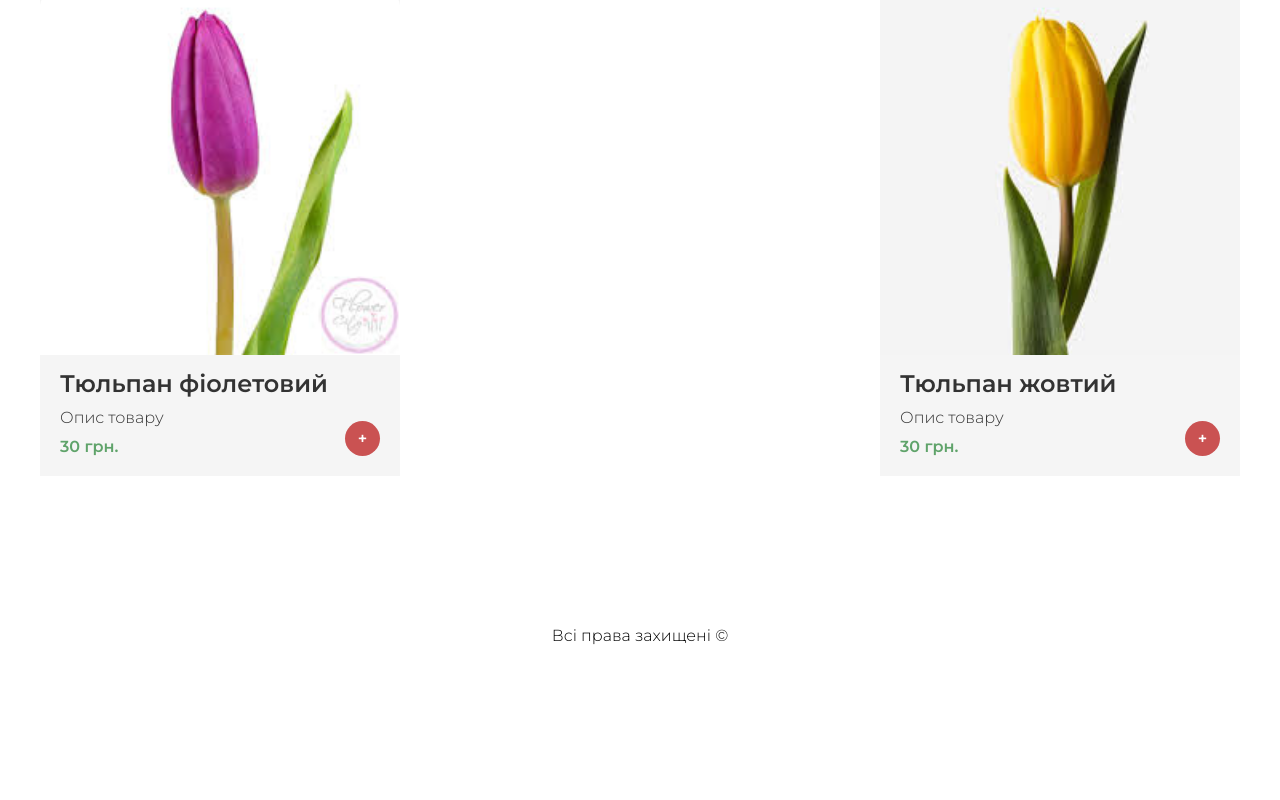
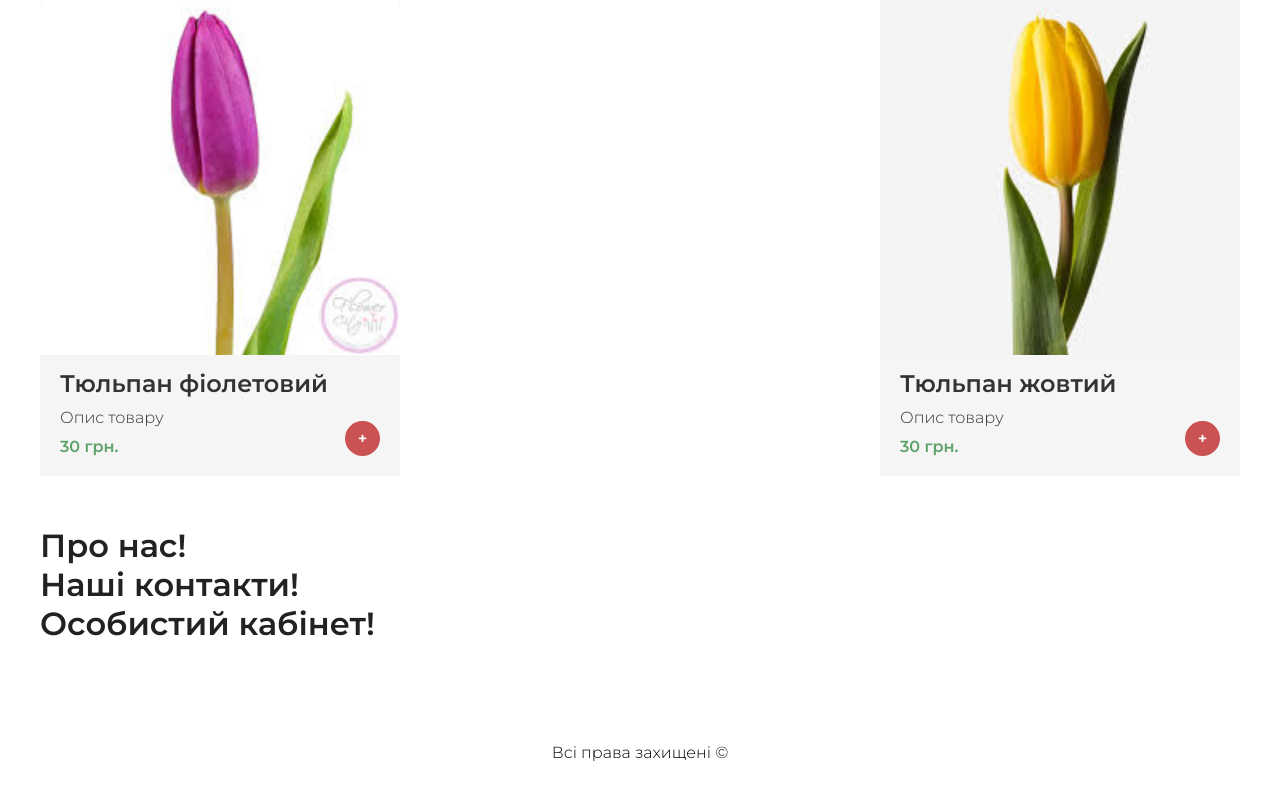
Before and after one commit to AndriiDan/Shop, a React (Create React App) app: page / in a window 1280 px wide. Shown: the part 1976-2776 px from the top of the page. Before the commit the page ends 2671 px from the top, so only its background shows below. Built offline with nearby package versions, Linux system fonts and the light colour scheme.

Commit message:
Add AboutUs, Contacts, Office.

```diff
--- a/src/App.js
+++ b/src/App.js
@@ -1,10 +1,10 @@
 import React from 'react';
-// import Categories from './components/Flowers/Categories/Categories';
+import AboutUs from './components/AboutUs/AboutUs';
+import Contacts from './components/Contacts/Contacts';
 import Flowers from './components/Flowers/Flowers';
 import Footer from './components/Footer/Footer';
 import Header from './components/Header/Header';
-// import Items from './components/Items/Items';
-// import ShowFullItem from './components/Flowers/ShowFullItem/ShowFullItem';
+import Office from './components/Office/Office';
 
 class App extends React.Component {
   constructor(props) {
@@ -102,6 +102,9 @@ class App extends React.Component {
         <div className="wrapper-content">
           <Flowers chooseCategory={this.chooseCategory} items={this.state.currentItems} onAdd={this.addToOrder} onShowItem={this.onShowItem} showFullItem={this.state.showFullItem}
             fullItem={this.state.fullItem} addToOrder={this.addToOrder} onShowItem={this.onShowItem} />
+          <AboutUs />
+          <Contacts />
+          <Office />
         </div>
         <Footer />
       </div>
--- /dev/null
+++ b/src/components/AboutUs/AboutUs.jsx
@@ -0,0 +1,10 @@
+import React from 'react';
+import classes from './AboutUs.module.css';
+
+const AboutUs = () => {
+    return (
+        <h1>Про нас!</h1>
+    )
+}
+
+export default AboutUs;
--- /dev/null
+++ b/src/components/Contacts/Contacts.jsx
@@ -0,0 +1,10 @@
+import React from 'react';
+import classes from './Contacts.module.css';
+
+const Contacts = () => {
+    return (
+        <h1>Наші контакти!</h1>
+    )
+}
+
+export default Contacts;
--- /dev/null
+++ b/src/components/Office/Office.jsx
@@ -0,0 +1,10 @@
+import React from 'react';
+import classes from './Office.module.css';
+
+const Office = () => {
+    return (
+        <h1>Особистий кабінет!</h1>
+    )
+}
+
+export default Office;
```
Also changed, not shown: src/components/AboutUs/AboutUs.module.css (added), src/components/Contacts/Contacts.module.css (added), src/components/Office/Office.module.css (added).
